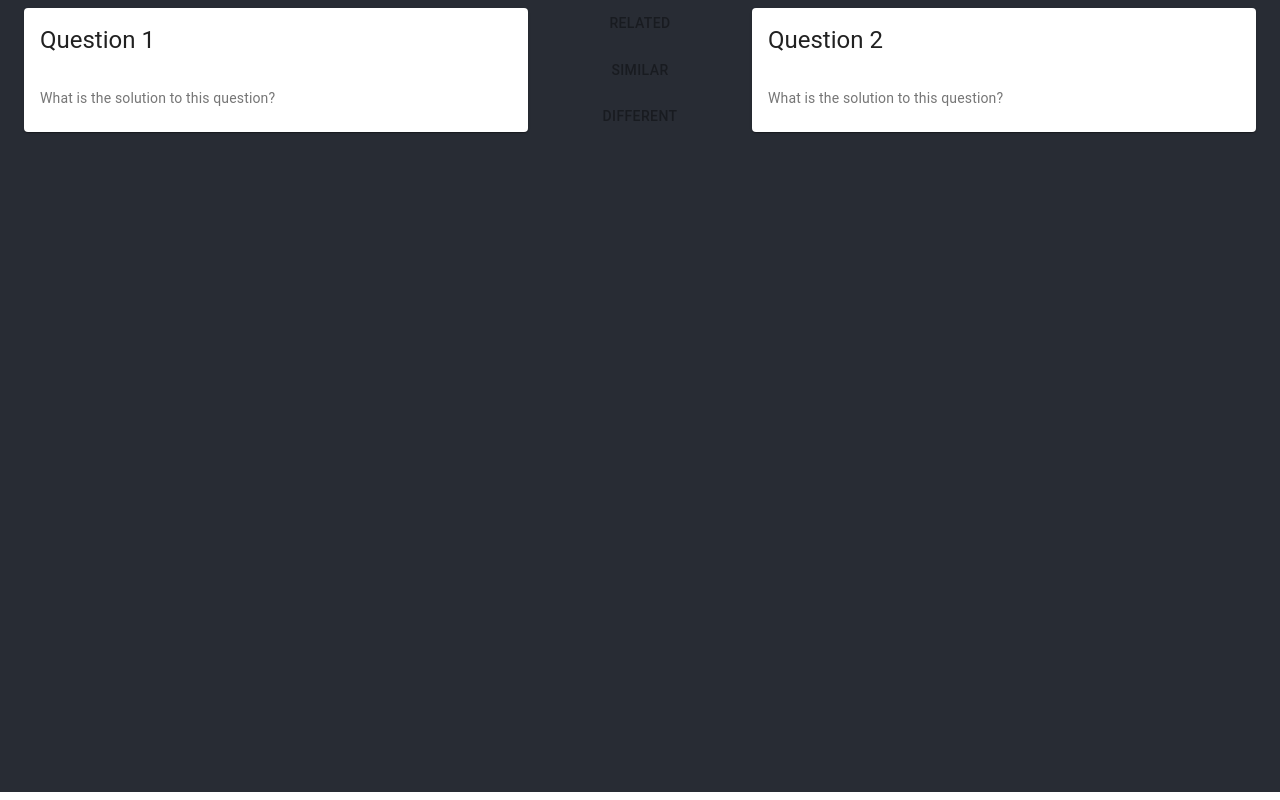
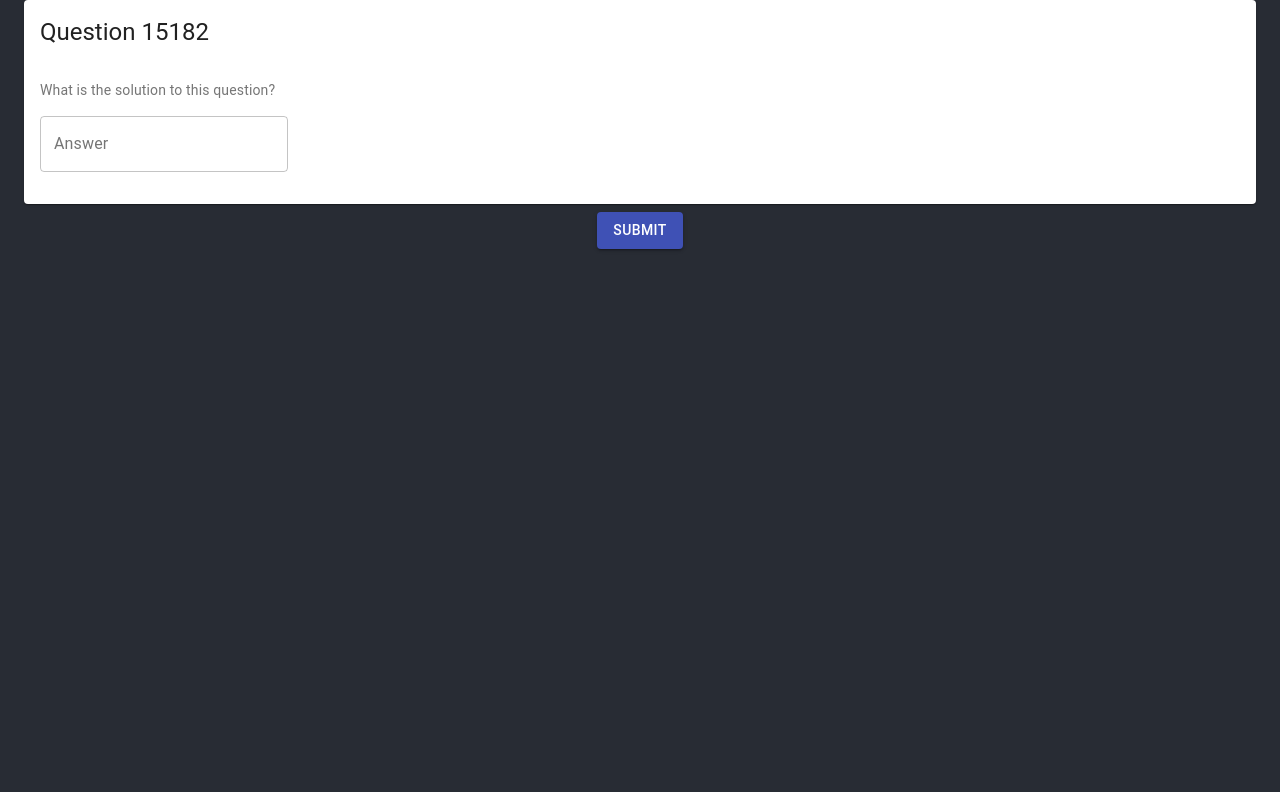
Before and after one commit to bbchristians/EduLadderFrontEnd, a React (Create React App) app: page / in a window 1280 px wide. Built offline with nearby package versions, Linux system fonts and the light colour scheme.

Commit message:
Added question answer view

```diff
--- a/src/App.js
+++ b/src/App.js
@@ -1,5 +1,6 @@
 import React from 'react';
 import RankView from './components/RankView'
+import QuestionAnswerView from './components/QuestionAnswerView'
 import Container from '@material-ui/core/Container';
 import './App.css';
 
@@ -9,7 +10,7 @@ class App extends React.Component {
   render() {
     return(
       <Container className='App-header' >
-        <RankView />
+        <QuestionAnswerView />
       </Container>
     );
   }
--- /dev/null
+++ b/src/components/QuestionAnswerView.js
@@ -0,0 +1,50 @@
+import React from 'react';
+import Button from '@material-ui/core/Button';
+import Grid from '@material-ui/core/Grid';
+import { makeStyles, withStyles } from '@material-ui/core/styles';
+import QuestionCard from './QuestionCard';
+import SubmitAnswerRequest from '../requests/SubmitAnswer'
+
+class QuestionAnswerView extends React.Component {
+
+  constructor() {
+    super()
+    this.state = {
+      cardData: {
+        questionId: 15182,
+        imageId: 'sample_q.jpeg'
+      },
+      isRelated: 'Unknown'
+    }
+    this.QuestionCard = React.createRef();
+  }
+
+  render() {
+
+    return (
+      <div className="RankView">
+        <Grid container spacing={2}
+            justify="center"
+            alignItems="center">
+          <Grid item xs={12}>
+            <QuestionCard cardData={this.state.cardData} answerable={true} ref={this.QuestionCard}/>
+          </Grid>
+          <Grid container xs={12} justify='center'>
+            <Button variant="contained" color="primary" onClick={this.makeAnswer}>
+              Submit
+            </Button>
+          </Grid>
+        </Grid>
+      </div>
+    );
+  }
+
+  makeAnswer = () => {
+    new SubmitAnswerRequest(
+      this.state.cardData.questionId,
+      this.QuestionCard.current.getAnswer()
+    ).send()
+  }
+}
+
+export default QuestionAnswerView;
--- a/src/components/QuestionCard.js
+++ b/src/components/QuestionCard.js
@@ -5,9 +5,17 @@ import CardMedia from '@material-ui/core/CardMedia';
 import CardContent from '@material-ui/core/CardContent';
 import CardActions from '@material-ui/core/CardActions';
 import Typography from '@material-ui/core/Typography';
-//import qimage from './questions/sample_q.jpeg'
+import TextField from '@material-ui/core/TextField';
+import { makeStyles, withStyles } from '@material-ui/core/styles';
 
-//const imageBase = './../../static/images/questions/';
+
+const useStyles = makeStyles(theme => ({
+  textField: {
+    marginLeft: theme.spacing(1),
+    marginRight: theme.spacing(1),
+    width: 200,
+  },
+}));
 
 class QuestionCard extends React.Component {
 
@@ -17,13 +25,17 @@ class QuestionCard extends React.Component {
       cardData: {
         questionId: "Unknown",
         imageId: "sample_q.jpeg"
-      }
+      },
+      answerable: false,
+      answer: '',
     }
+    this.AnswerTextField = React.createRef();
   }
 
   componentDidMount() {
     this.setState({
-      cardData: this.props.cardData
+      cardData: this.props.cardData,
+      answerable: this.props.answerable
     });
   }
 
@@ -36,6 +48,10 @@ class QuestionCard extends React.Component {
         <Typography variant="body2" color="textSecondary" component="p">
           What is the solution to this question?
         </Typography>
+        { this.state.answerable ?
+          <TextField label="Answer" margin="normal" variant="outlined" onChange={this.questionAnswered}/>
+          : undefined
+        }
       </CardContent>
      </Card>
     );
@@ -49,6 +65,16 @@ class QuestionCard extends React.Component {
       }
     });
   }
+
+  questionAnswered = (event) => {
+    this.setState({
+      cardData: this.state.cardData,
+      answerable: this.state.answerable,
+      answer: event.target.value
+    });
+  }
+
+  getAnswer() { return(this.state.answer); }
 }
 
 export default QuestionCard;
--- a/src/components/RankView.js
+++ b/src/components/RankView.js
@@ -43,7 +43,7 @@ class RankView extends React.Component {
             justify="center"
             alignItems="center">
           <Grid item xs={5}>
-            <QuestionCard cardData={this.state.leftCardData}/>
+            <QuestionCard cardData={this.state.leftCardData} answerable={false}/>
           </Grid>
           <Grid item xs={2} align='center'>
             <StyledToggleButtonGroup size="medium" exclusive onChange={this.handleToggle}>
@@ -59,7 +59,7 @@ class RankView extends React.Component {
             </StyledToggleButtonGroup>
           </Grid>
           <Grid item xs={5}>
-            <QuestionCard cardData={this.state.rightCardData}/>
+            <QuestionCard cardData={this.state.rightCardData} answerable={false}/>
           </Grid>
           <Grid container xs={12} justify='center'>
             { this.state.isRelated !== 'Unrelated' && this.state.isRelated !== 'Unknown'
@@ -68,7 +68,7 @@ class RankView extends React.Component {
             }
           </Grid>
           <Grid container xs={12} justify='center'>
-            { this.state.isRelated !== 'Unrelated' && this.state.isRelated !== 'Unknown'
+            { this.state.isRelated !== 'Unknown'
               ?
                 <Button variant="contained" color="primary" onClick={this.submitRanking}>
                   Submit
@@ -90,9 +90,13 @@ class RankView extends React.Component {
   }
 
   submitRanking = () => {
+    let sliderValue = 0;
+    if( this.RelatednessSlider.current ) {
+      sliderValue = this.RelatednessSlider.current.getValue();
+    }
     new SubmitRankingRequest(
       this.state.isRelated,
-      this.RelatednessSlider.current.getValue(),
+      sliderValue,
       this.state.leftCardData.questionId,
       this.state.rightCardData.questionId
     ).send();
--- /dev/null
+++ b/src/requests/SubmitAnswer.js
@@ -0,0 +1,18 @@
+
+
+class SubmitAnswerRequest {
+
+  constructor(questionId, answer) {
+    this.questionId = questionId;
+    this.answer = answer;
+  }
+
+  send = () => {
+    // TODO request logic
+    alert('request sent: question=' + this.questionId + ' , answer=' + this.answer);
+  }
+
+}
+
+
+export default SubmitAnswerRequest
```
